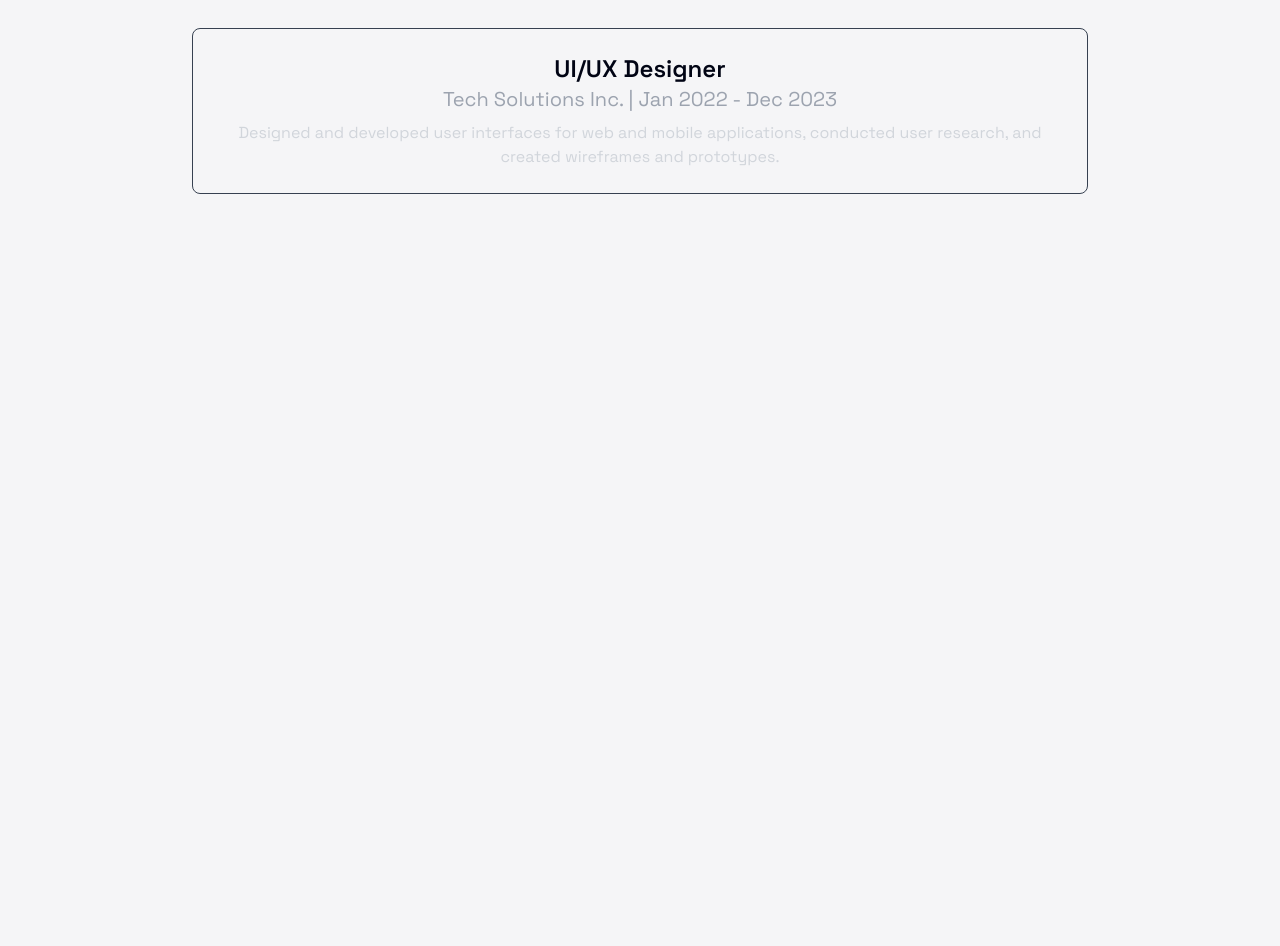
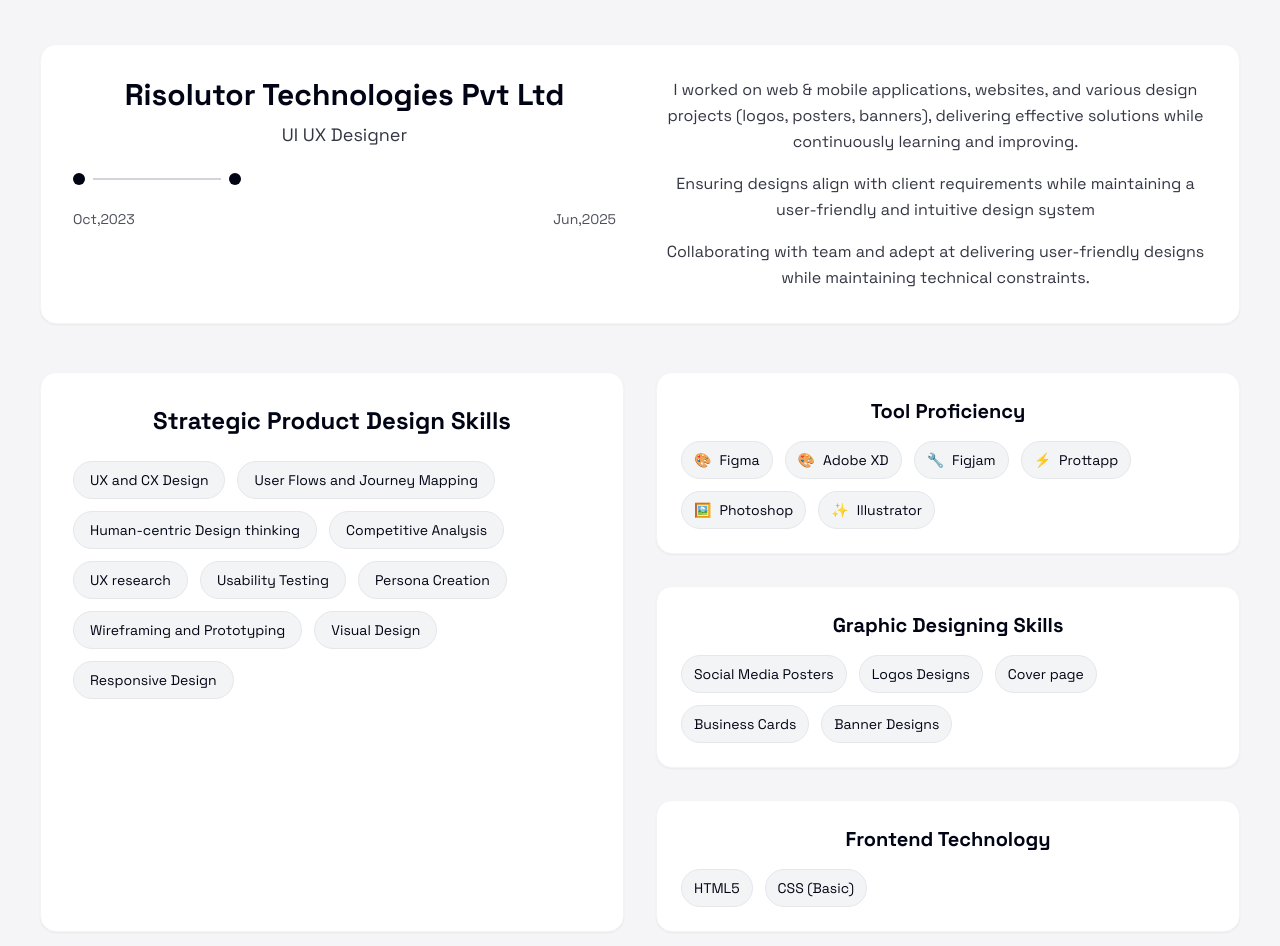
Before and after one commit to rahulsuresh2569/Jeevankumar-Portfolio, a React (Create React App) app: page / in a window 1280 px wide. Shown: the part 1800-2746 px from the top of the page. Built offline with nearby package versions, Linux system fonts and the light colour scheme.

Commit message:
Experience section basic grid structure

```diff
--- a/src/components/Experience.js
+++ b/src/components/Experience.js
@@ -1,29 +1,167 @@
 import React from 'react';
 
 const Experience = () => {
-  // Placeholder data - replace with actual experience from LinkedIn/resume
-  const experiences = [
-    {
-      id: 1,
-      title: 'UI/UX Designer',
-      company: 'Tech Solutions Inc.',
-      years: 'Jan 2022 - Dec 2023',
-      description: 'Designed and developed user interfaces for web and mobile applications, conducted user research, and created wireframes and prototypes.'
-    },
-    // Add more experiences here
+  const experienceData = {
+    company: 'Risolutor Technologies Pvt Ltd',
+    position: 'UI UX Designer',
+    period: 'Oct,2023 - Jun,2025',
+    descriptions: [
+      'I worked on web & mobile applications, websites, and various design projects (logos, posters, banners), delivering effective solutions while continuously learning and improving.',
+      'Ensuring designs align with client requirements while maintaining a user-friendly and intuitive design system',
+      'Collaborating with team and adept at delivering user-friendly designs while maintaining technical constraints.'
+    ]
+  };
+
+  const strategicSkills = [
+    'UX and CX Design',
+    'User Flows and Journey Mapping',
+    'Human-centric Design thinking',
+    'Competitive Analysis',
+    'UX research',
+    'Usability Testing',
+    'Persona Creation',
+    'Wireframing and Prototyping',
+    'Visual Design',
+    'Responsive Design'
+  ];
+
+  const toolProficiency = [
+    { name: 'Figma', icon: '🎨' },
+    { name: 'Adobe XD', icon: '🎨' },
+    { name: 'Figjam', icon: '🔧' },
+    { name: 'Prottapp', icon: '⚡' },
+    { name: 'Photoshop', icon: '🖼️' },
+    { name: 'Illustrator', icon: '✨' }
+  ];
+
+  const graphicSkills = [
+    'Social Media Posters',
+    'Logos Designs',
+    'Cover page',
+    'Business Cards',
+    'Banner Designs'
+  ];
+
+  const frontendSkills = [
+    'HTML5',
+    'CSS (Basic)'
   ];
 
   return (
     <section id="experience" className="min-h-screen bg-secondary text-primary py-20 px-10">
-      <h2 className="text-4xl font-bold text-center mb-12">Experience</h2>
-      <div className="max-w-4xl mx-auto">
-        {experiences.map(exp => (
-          <div key={exp.id} className="mb-8 p-6 border border-gray-700 rounded-lg">
-            <h3 className="text-2xl font-semibold">{exp.title}</h3>
-            <p className="text-xl text-gray-400">{exp.company} | {exp.years}</p>
-            <p className="mt-2 text-gray-300">{exp.description}</p>
+      <div className="max-w-7xl mx-auto">
+
+        {/* Header */}
+        <h2 className="text-4xl font-bold text-center mb-16">Experience & Skills</h2>
+
+        {/* Top Section - Experience Block */}
+        <div className="bg-white rounded-2xl p-8 mb-12 shadow-sm border border-gray-100">
+          <div className="grid grid-cols-1 lg:grid-cols-2 gap-8 lg:gap-12">
+
+            {/* Left Side - Company Info */}
+            <div className="space-y-6">
+              <div>
+                <h3 className="text-2xl lg:text-3xl font-bold text-primary leading-tight">
+                  {experienceData.company}
+                </h3>
+                <p className="text-lg text-primary/80 mt-2">{experienceData.position}</p>
+              </div>
+
+              {/* Timeline */}
+              <div className="flex items-center space-x-4">
+                <div className="flex items-center">
+                  <div className="w-3 h-3 bg-primary rounded-full"></div>
+                  <div className="w-24 lg:w-32 h-0.5 bg-gray-300 mx-2"></div>
+                  <div className="w-3 h-3 bg-primary rounded-full"></div>
+                </div>
+              </div>
+
+              <div className="flex justify-between text-sm text-primary/70 -mt-2">
+                <span>{experienceData.period.split(' - ')[0]}</span>
+                <span>{experienceData.period.split(' - ')[1]}</span>
+              </div>
+            </div>
+
+            {/* Right Side - Experience Description */}
+            <div className="space-y-4">
+              {experienceData.descriptions.map((desc, index) => (
+                <p key={index} className="text-primary/80 leading-relaxed">
+                  {desc}
+                </p>
+              ))}
+            </div>
           </div>
-        ))}
+        </div>
+
+        {/* Bottom Grid Section - Skills */}
+        <div className="grid grid-cols-1 lg:grid-cols-2 gap-8">
+
+          {/* Left Column - Strategic Product Design Skills (Tall Card) */}
+          <div className="bg-white rounded-2xl p-8 shadow-sm border border-gray-100">
+            <h3 className="text-xl lg:text-2xl font-bold text-primary mb-6">Strategic Product Design Skills</h3>
+            <div className="flex flex-wrap gap-3">
+              {strategicSkills.map((skill, index) => (
+                <span
+                  key={index}
+                  className="px-4 py-2 bg-gray-100 text-primary rounded-full text-sm border border-gray-200 hover:bg-gray-200 transition-colors"
+                >
+                  {skill}
+                </span>
+              ))}
+            </div>
+          </div>
+
+          {/* Right Column - Three Stacked Cards */}
+          <div className="space-y-8">
+
+            {/* Tool Proficiency Card */}
+            <div className="bg-white rounded-2xl p-6 shadow-sm border border-gray-100">
+              <h3 className="text-lg lg:text-xl font-bold text-primary mb-4">Tool Proficiency</h3>
+              <div className="flex flex-wrap gap-3">
+                {toolProficiency.map((tool, index) => (
+                  <span
+                    key={index}
+                    className="px-3 py-2 bg-gray-100 text-primary rounded-full text-sm border border-gray-200 hover:bg-gray-200 transition-colors flex items-center gap-2"
+                  >
+                    <span>{tool.icon}</span>
+                    {tool.name}
+                  </span>
+                ))}
+              </div>
+            </div>
+
+            {/* Graphic Designing Skills Card */}
+            <div className="bg-white rounded-2xl p-6 shadow-sm border border-gray-100">
+              <h3 className="text-lg lg:text-xl font-bold text-primary mb-4">Graphic Designing Skills</h3>
+              <div className="flex flex-wrap gap-3">
+                {graphicSkills.map((skill, index) => (
+                  <span
+                    key={index}
+                    className="px-3 py-2 bg-gray-100 text-primary rounded-full text-sm border border-gray-200 hover:bg-gray-200 transition-colors"
+                  >
+                    {skill}
+                  </span>
+                ))}
+              </div>
+            </div>
+
+            {/* Frontend Technology Card */}
+            <div className="bg-white rounded-2xl p-6 shadow-sm border border-gray-100">
+              <h3 className="text-lg lg:text-xl font-bold text-primary mb-4">Frontend Technology</h3>
+              <div className="flex flex-wrap gap-3">
+                {frontendSkills.map((skill, index) => (
+                  <span
+                    key={index}
+                    className="px-3 py-2 bg-gray-100 text-primary rounded-full text-sm border border-gray-200 hover:bg-gray-200 transition-colors"
+                  >
+                    {skill}
+                  </span>
+                ))}
+              </div>
+            </div>
+
+          </div>
+        </div>
       </div>
     </section>
   );
```
